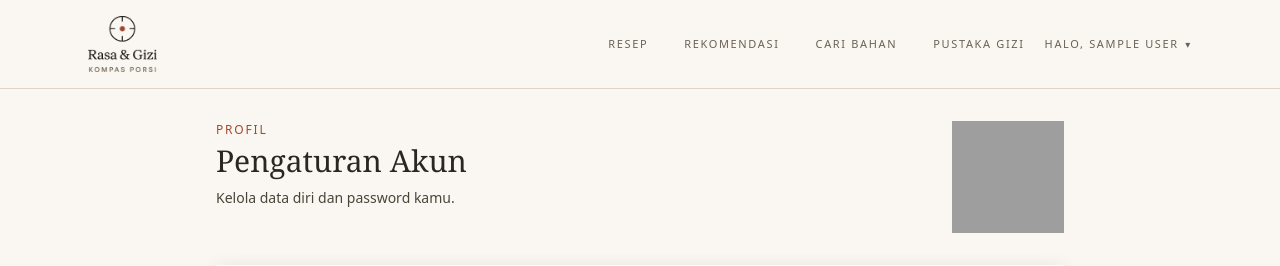
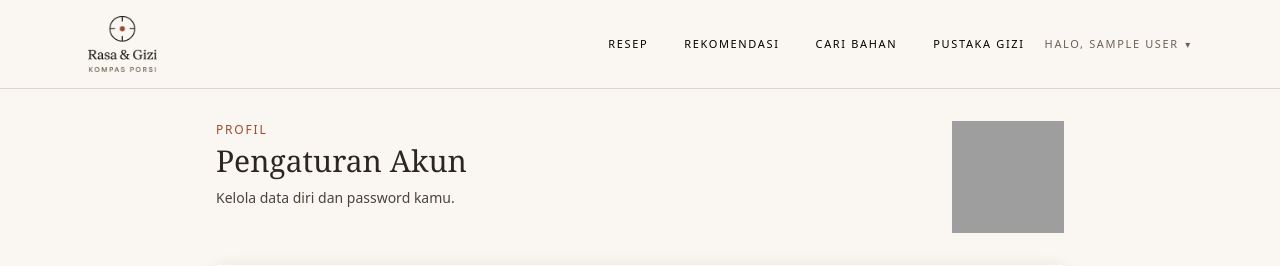
Before and after one commit to mdutaarkazoradalimunthe-cell/tugas_uas_prak_pemrograman_web, a PHP site: page /tugas_uas_prak_pemrograman_web/profil.php in a window 1280 px wide. Shown: the top 266 px of the page. Run offline with PHP 8.4, Linux system fonts and the light colour scheme; the visitor is signed in with stand-in values (Sample User, id 1); data that the repository does not hold is empty; some libraries are stand-ins or nearby versions; some web fonts are replaced; grey boxes are pictures that could not be loaded.

Commit message:
fix: nav default text hitam, aktif/hover putih

```diff
--- a/partials/navbar.php
+++ b/partials/navbar.php
@@ -9,10 +9,10 @@ if (!isset($active_page)) $active_page = '';
     <div class="max-w-6xl mx-auto px-6 py-4 flex items-center justify-between">
         <a href="<?= $base_path ?>resep/index.php" class="block"><img src="<?= $base_path ?>assets/images/logo.png" alt="Rasa dan Gizi" class="h-14 w-auto"></a>
         <div class="flex items-center gap-1 text-[11px] tracking-[0.15em] uppercase text-[#6B6154]">
-            <a href="<?= $base_path ?>resep/index.php" class="no-underline px-4 py-2 rounded transition-all duration-300 ease-out <?= $active_page === 'resep' ? 'text-white bg-[#A3492D] shadow-[0_4px_10px_rgba(163,73,45,0.35)]' : 'text-[#6B6154] hover:text-white hover:bg-[#A3492D] hover:shadow-[0_4px_10px_rgba(163,73,45,0.35)] hover:-translate-y-0.5' ?>">Resep</a>
-            <a href="<?= $base_path ?>rekomendasi.php" class="no-underline px-4 py-2 rounded transition-all duration-300 ease-out <?= $active_page === 'rekomendasi' ? 'text-white bg-[#A3492D] shadow-[0_4px_10px_rgba(163,73,45,0.35)]' : 'text-[#6B6154] hover:text-white hover:bg-[#A3492D] hover:shadow-[0_4px_10px_rgba(163,73,45,0.35)] hover:-translate-y-0.5' ?>">Rekomendasi</a>
-            <a href="<?= $base_path ?>resep_by_bahan.php" class="no-underline px-4 py-2 rounded transition-all duration-300 ease-out <?= $active_page === 'cari_bahan' ? 'text-white bg-[#A3492D] shadow-[0_4px_10px_rgba(163,73,45,0.35)]' : 'text-[#6B6154] hover:text-white hover:bg-[#A3492D] hover:shadow-[0_4px_10px_rgba(163,73,45,0.35)] hover:-translate-y-0.5' ?>">Cari Bahan</a>
-            <a href="<?= $base_path ?>pustaka_gizi.php" class="no-underline px-4 py-2 rounded transition-all duration-300 ease-out <?= $active_page === 'pustaka_gizi' ? 'text-white bg-[#A3492D] shadow-[0_4px_10px_rgba(163,73,45,0.35)]' : 'text-[#6B6154] hover:text-white hover:bg-[#A3492D] hover:shadow-[0_4px_10px_rgba(163,73,45,0.35)] hover:-translate-y-0.5' ?>">Pustaka Gizi</a>
+            <a href="<?= $base_path ?>resep/index.php" class="no-underline px-4 py-2 rounded transition-all duration-300 ease-out <?= $active_page === 'resep' ? 'text-white bg-[#A3492D] shadow-[0_4px_10px_rgba(163,73,45,0.35)]' : 'text-black hover:text-white hover:bg-[#A3492D] hover:shadow-[0_4px_10px_rgba(163,73,45,0.35)] hover:-translate-y-0.5' ?>">Resep</a>
+            <a href="<?= $base_path ?>rekomendasi.php" class="no-underline px-4 py-2 rounded transition-all duration-300 ease-out <?= $active_page === 'rekomendasi' ? 'text-white bg-[#A3492D] shadow-[0_4px_10px_rgba(163,73,45,0.35)]' : 'text-black hover:text-white hover:bg-[#A3492D] hover:shadow-[0_4px_10px_rgba(163,73,45,0.35)] hover:-translate-y-0.5' ?>">Rekomendasi</a>
+            <a href="<?= $base_path ?>resep_by_bahan.php" class="no-underline px-4 py-2 rounded transition-all duration-300 ease-out <?= $active_page === 'cari_bahan' ? 'text-white bg-[#A3492D] shadow-[0_4px_10px_rgba(163,73,45,0.35)]' : 'text-black hover:text-white hover:bg-[#A3492D] hover:shadow-[0_4px_10px_rgba(163,73,45,0.35)] hover:-translate-y-0.5' ?>">Cari Bahan</a>
+            <a href="<?= $base_path ?>pustaka_gizi.php" class="no-underline px-4 py-2 rounded transition-all duration-300 ease-out <?= $active_page === 'pustaka_gizi' ? 'text-white bg-[#A3492D] shadow-[0_4px_10px_rgba(163,73,45,0.35)]' : 'text-black hover:text-white hover:bg-[#A3492D] hover:shadow-[0_4px_10px_rgba(163,73,45,0.35)] hover:-translate-y-0.5' ?>">Pustaka Gizi</a>
             <div class="relative">
                 <span class="text-[#6B6154] cursor-pointer user-dropdown-trigger">Halo, <?= htmlspecialchars($_SESSION['nama']) ?> <span class="text-[10px] ml-0.5">▾</span></span>
                 <div class="user-dropdown-menu absolute right-0 top-full mt-1 w-36 bg-[#FAF7F2] border border-[#D1C4B0] hidden z-50">
```
